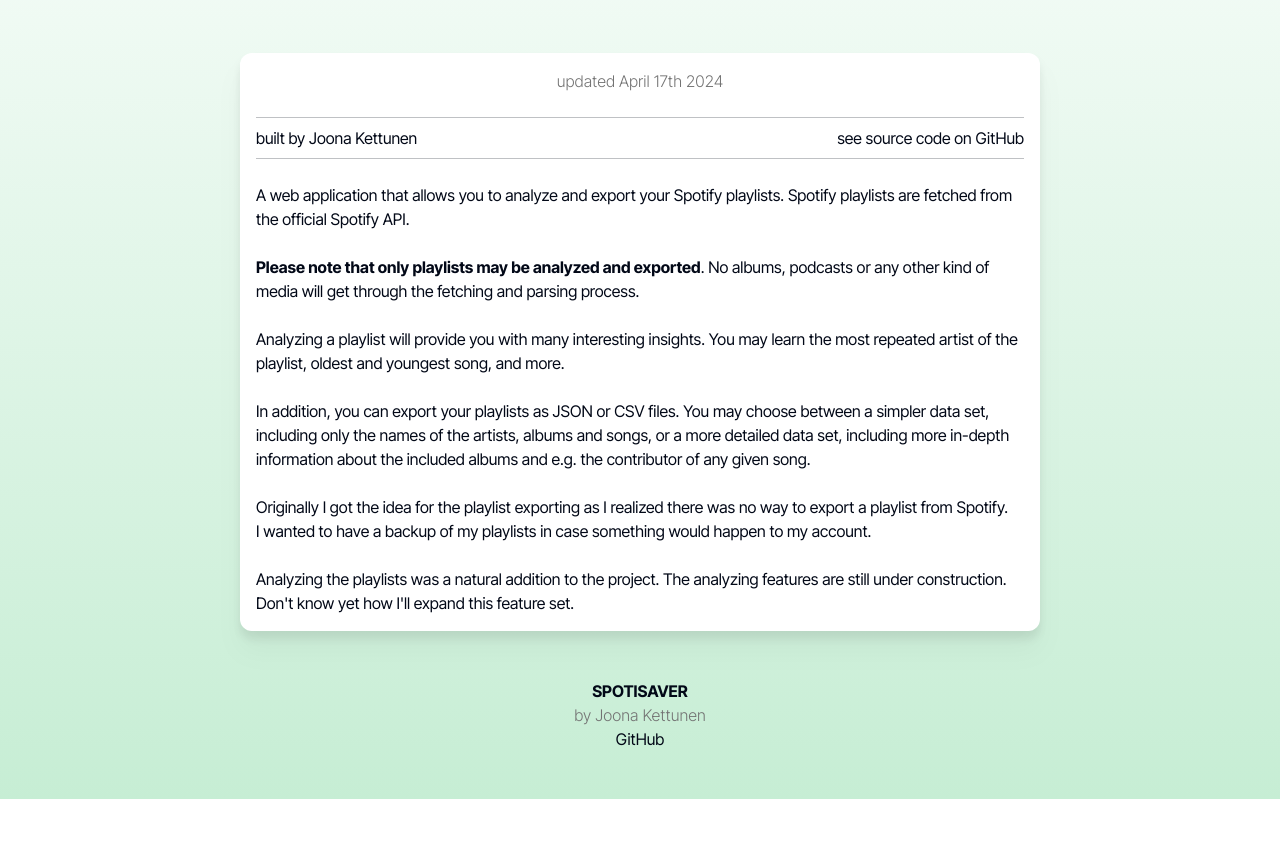
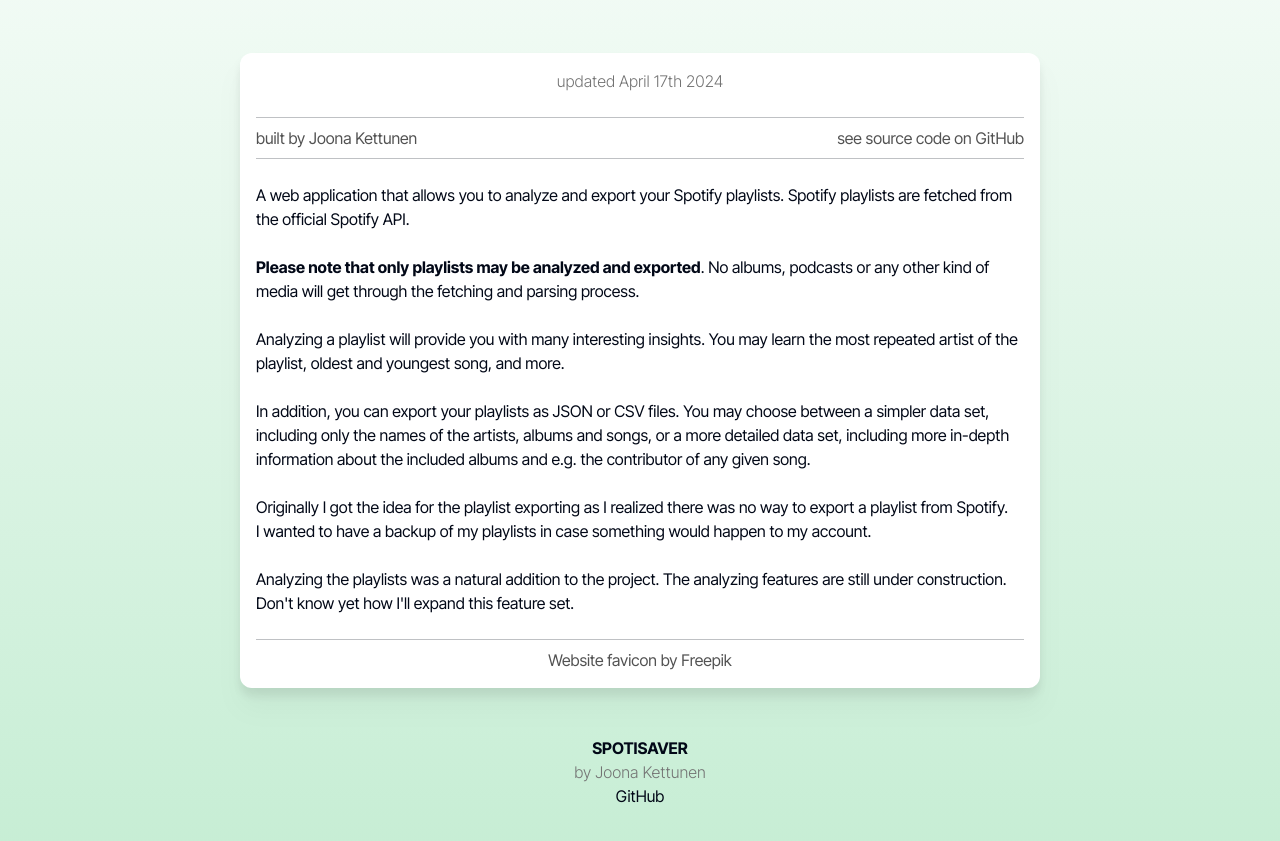
Before and after one commit to joonarafael/spotisaver, a Next.js app: page /about in a window 1280 px wide. Shown: the part 285-1126 px from the top of the page. Before the commit the page ends 1084 px from the top, so only its background shows below. Built offline with nearby package versions, Linux system fonts and the light colour scheme.

Commit message:
style ratelimit screen + favicon credits

```diff
--- a/app/about/page.tsx
+++ b/app/about/page.tsx
@@ -1,7 +1,7 @@
 "use client";
 
-import Container from "@/components/container";
-import Title from "@/components/title";
+import Container from '@/components/container';
+import Title from '@/components/title';
 
 const AboutPage = () => {
 	return (
@@ -15,7 +15,7 @@
 					<div className="text-neutral-500 font-light">
 						updated April 17th 2024
 					</div>
-					<div className="flex flex-wrap justify-between w-full gap-2 border-y border-foreground/25 py-2">
+					<div className="flex text-neutral-600 flex-wrap justify-between w-full gap-2 border-y border-foreground/25 py-2">
 						<p
 							className="hover:underline cursor-pointer"
 							onClick={() => {
@@ -73,6 +73,16 @@
 							I'll expand this feature set.`}
 						</p>
 					</div>
+					<div className="flex text-neutral-600 justify-center text-center w-full border-t border-foreground/25 pt-2">
+						<p
+							className="hover:underline cursor-pointer"
+							onClick={() => {
+								window.open("https://www.freepik.com/", "_blank");
+							}}
+						>
+							Website favicon by Freepik
+						</p>
+					</div>
 				</div>
 			</div>
 		</Container>
--- a/app/blocked/page.tsx
+++ b/app/blocked/page.tsx
@@ -1,5 +1,5 @@
-import Container from '@/components/container';
-import Title from '@/components/title';
+import Container from "@/components/container";
+import Title from "@/components/title";
 
 const BlockedPage = () => {
 	return (
@@ -7,10 +7,10 @@
 			<div className="flex text-center flex-col gap-12 w-full justify-center items-center">
 				<Title />
 				<div>
-					<h1 className="text-2xl text-rose-500">{`YOU'VE BEEN RATELIMITED`}</h1>
+					<h1 className="text-2xl text-rose-500">{`TOO MANY REQUESTS`}</h1>
 				</div>
-				<div className="flex flex-col gap-6 w-full max-w-[800px] bg-secondary p-4 rounded-xl">
-					<p className="font-light text-neutral-500">{`Slow down a bit! Bandwidth doesn't grow on trees.`}</p>
+				<div className="flex flex-col gap-6 w-full max-w-[800px] bg-background p-4 rounded-xl drop-shadow-xl">
+					<p className="font-light text-neutral-500">{`Slow down a bit, you just hit the rate limit! Bandwidth doesn't grow on trees.`}</p>
 					<p>{`Please try to make your request again in a few moments.`}</p>
 				</div>
 			</div>
```
Also changed, not shown: middleware.ts (+7 -0 lines), 3 other files (tests, documents, lock files or other folders).
